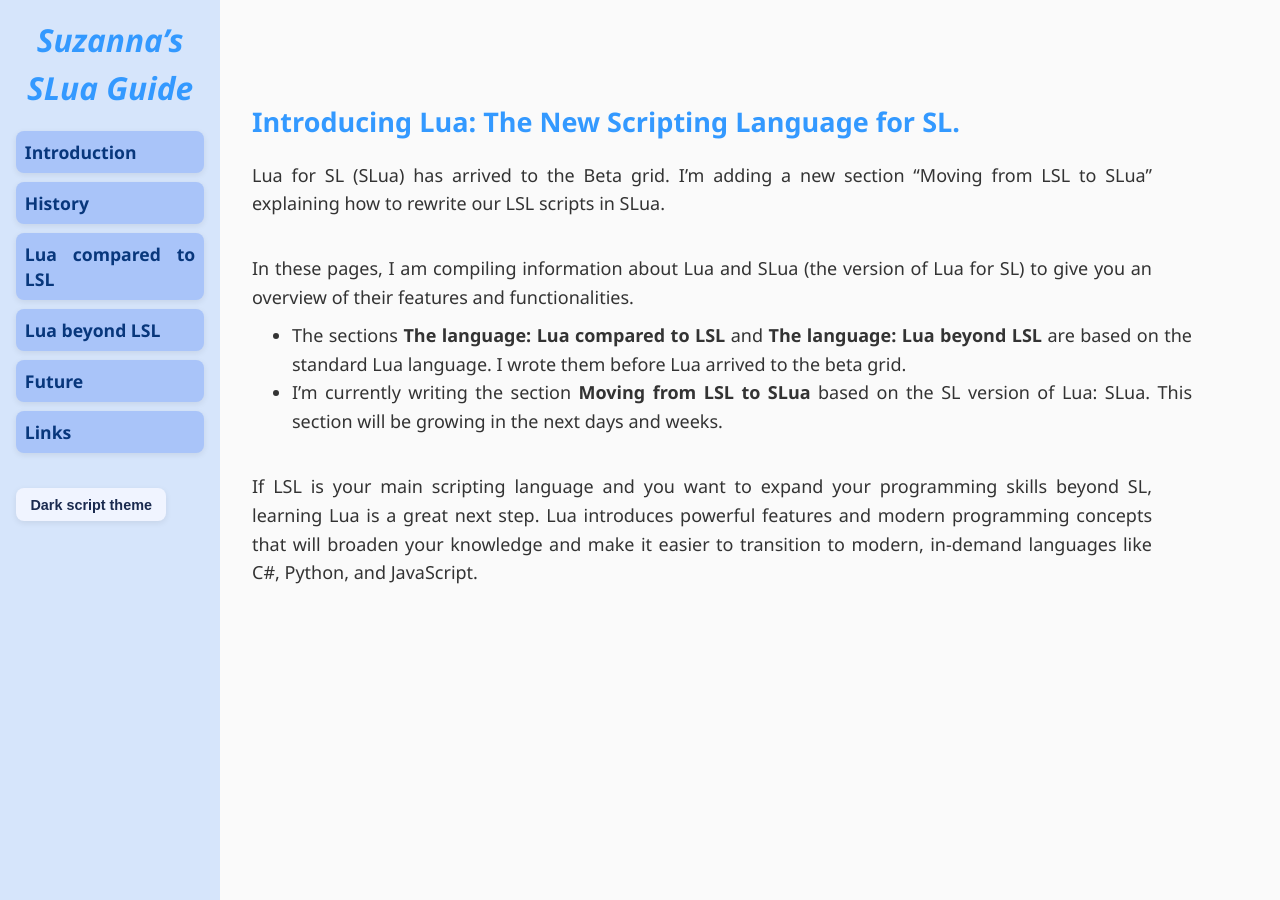
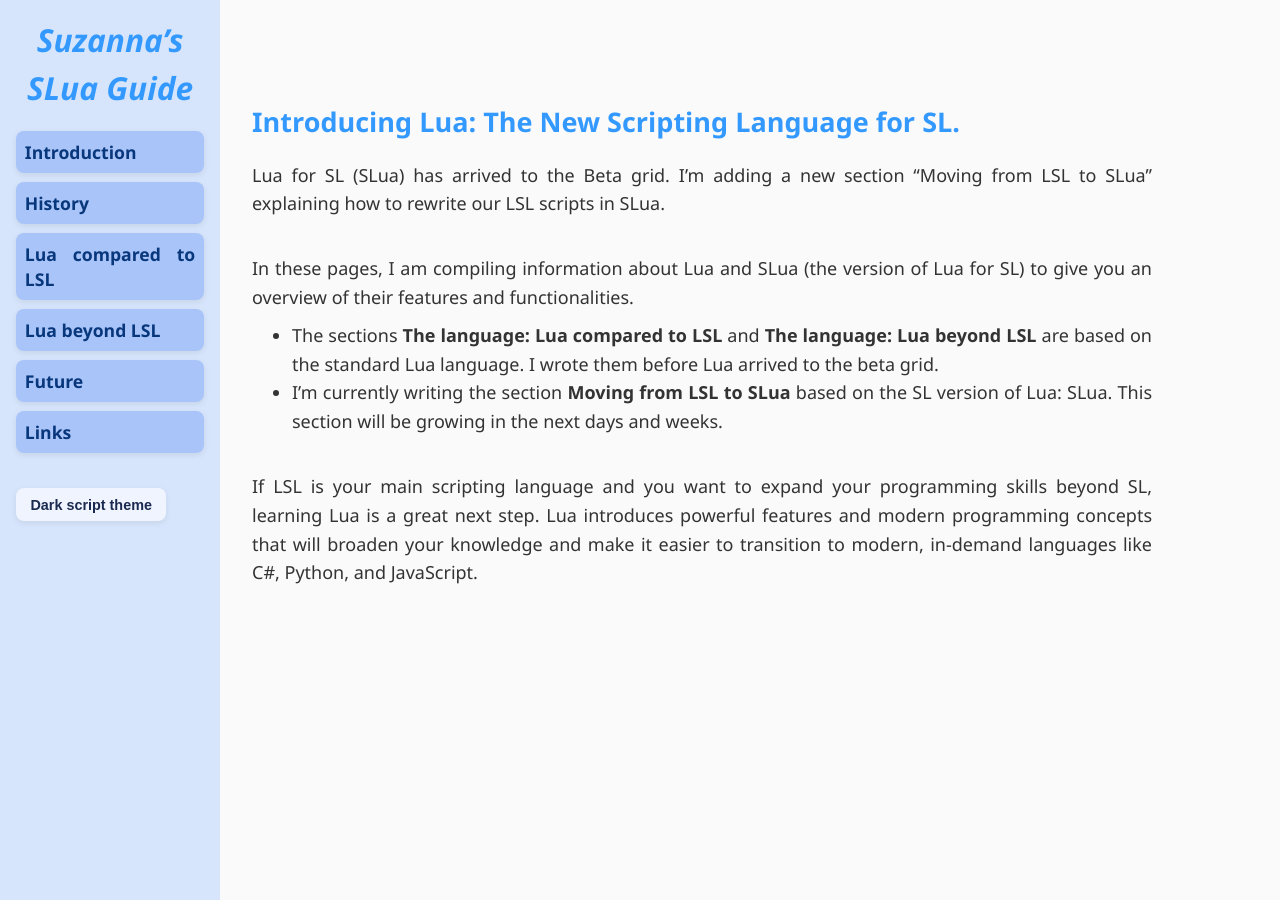
Before and after one commit to Suzanna-Linn/slua, a Jekyll site: the page built from docs/index.md, in a window 1280 px wide. Built offline with Jekyll 4.4.1, drawn with Linux system fonts in a browser that asks for light colours; nearby versions of some CDN libraries; comment, search, counter and statistics services are not loaded.

Commit message:
Update style.css

```diff
--- a/docs/assets/style.css
+++ b/docs/assets/style.css
@@ -165,9 +165,12 @@ pre.line-numbers {
   outline: none;
 }
 
-.content p,
+.content p {
+  max-width: 900px;
+}
+
 .content li {
-  max-width: 900px;
+  max-width: 860px;
 }
 
 .sidebar .sublist {
```
